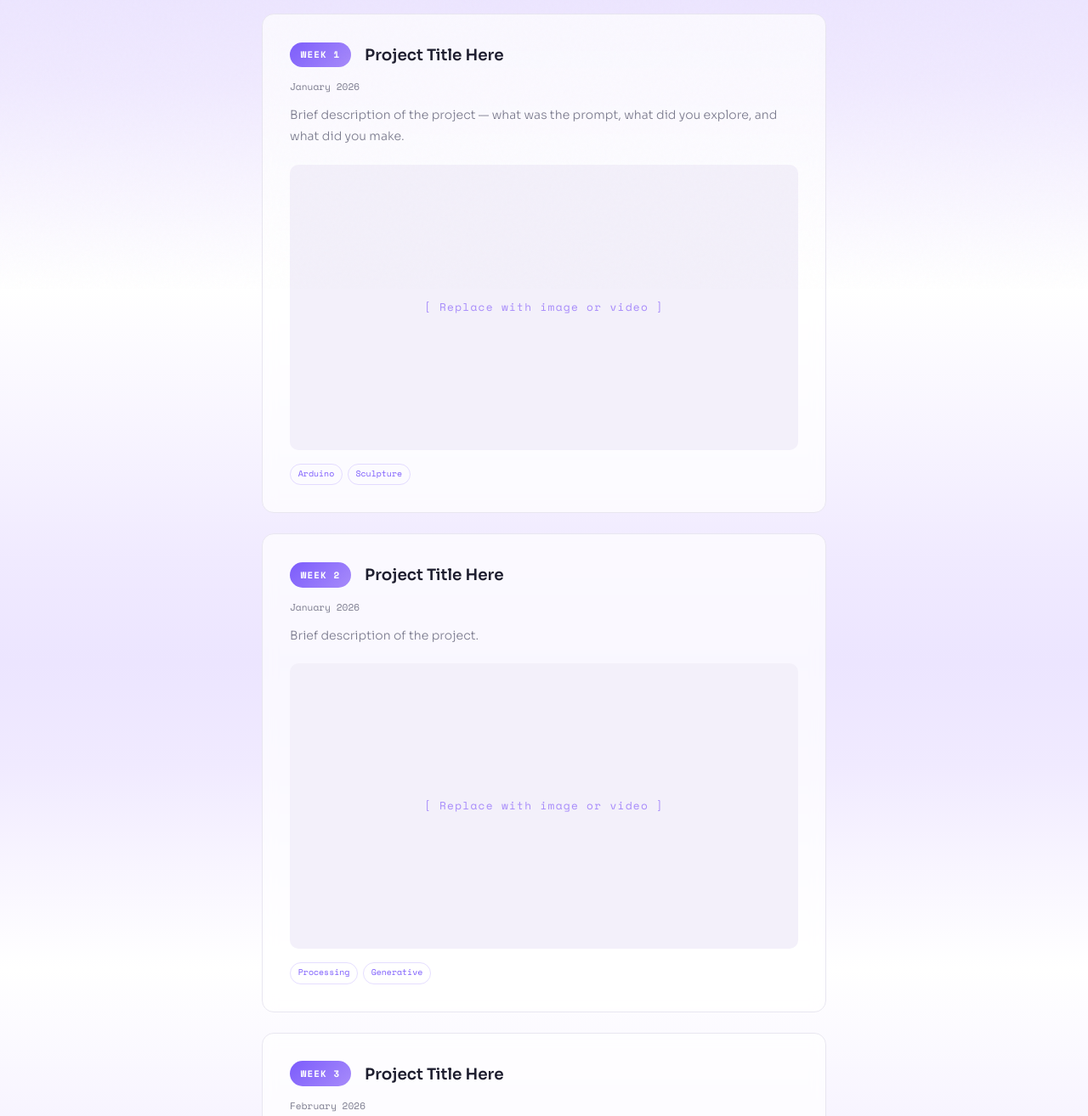
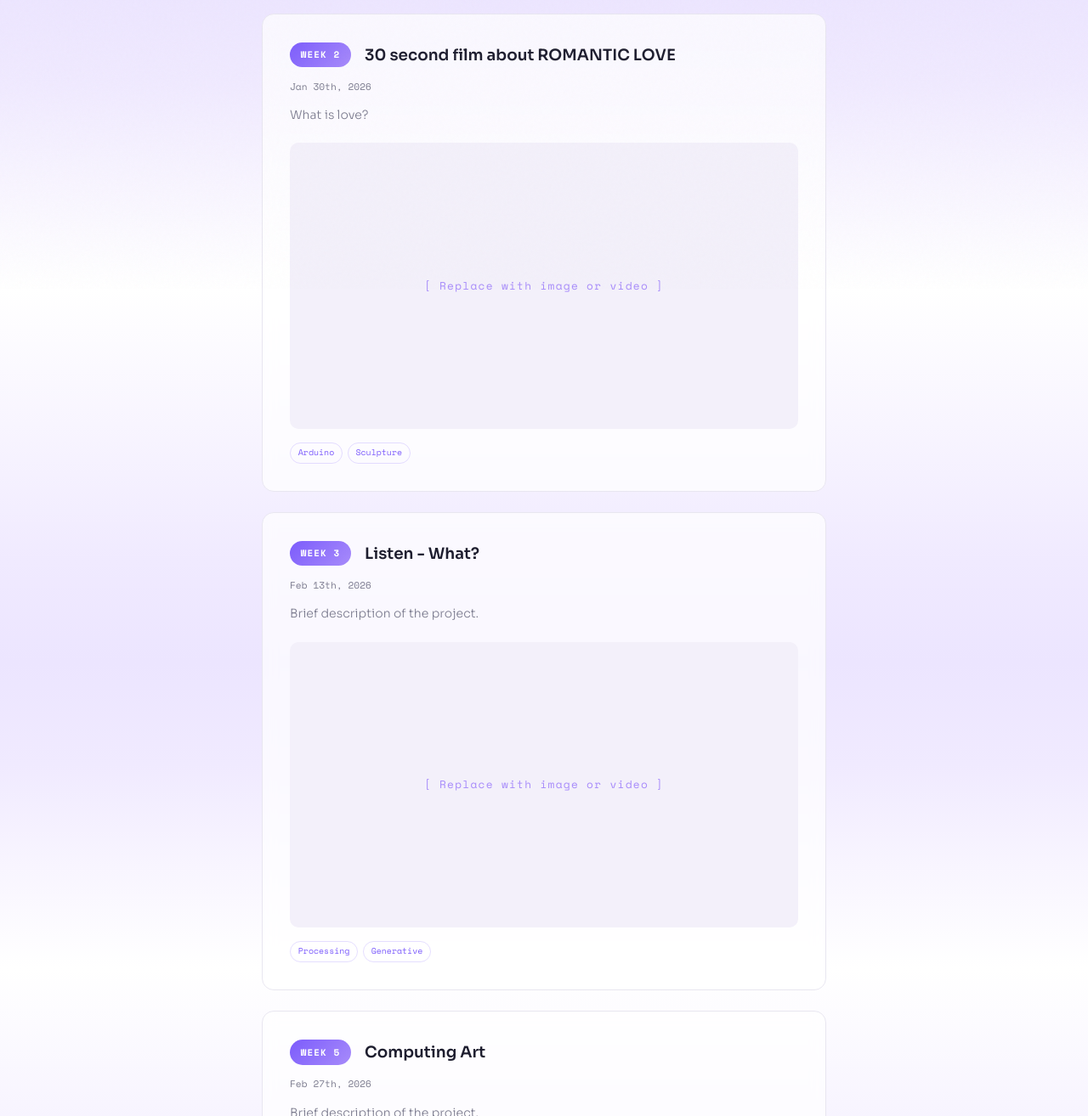
Before and after one commit to kimnaxoung/kimnaxoung.github.io, a plain HTML site: page arttech.html in a window 1280 px wide. Shown: the part 460-1774 px from the top of the page at 85% size. Drawn offline with nearby package versions, Linux system fonts and the light colour scheme.

Commit message:
Update arttech.html
Updated the Dates

```diff
--- a/arttech.html
+++ b/arttech.html
@@ -282,15 +282,15 @@
   <!-- WEEKS -->
   <div class="weeks-container">
 
-    <!-- ─── WEEK 1 ─── -->
+    <!-- ─── WEEK 2 ─── -->
     <div class="week-card fade-in">
       <div class="week-card-header">
-        <span class="week-number">Week 1</span>
-        <h3>Project Title Here</h3>
+        <span class="week-number">Week 2</span>
+        <h3>30 second film about ROMANTIC LOVE</h3>
       </div>
-      <div class="week-date">January 2026</div>
+      <div class="week-date">Jan 30th, 2026</div>
       <p class="week-description">
-        Brief description of the project — what was the prompt, what did you explore, and what did you make.
+        What is love?
       </p>
       <!-- IMAGE: replace src with your image path, e.g. images/week1.jpg -->
       <div class="week-media">
@@ -302,13 +302,13 @@
       </div>
     </div>
 
-    <!-- ─── WEEK 2 ─── -->
+    <!-- ─── WEEK 3 ─── -->
     <div class="week-card fade-in">
       <div class="week-card-header">
-        <span class="week-number">Week 2</span>
-        <h3>Project Title Here</h3>
+        <span class="week-number">Week 3</span>
+        <h3>Listen - What?</h3>
       </div>
-      <div class="week-date">January 2026</div>
+      <div class="week-date">Feb 13th, 2026</div>
       <p class="week-description">
         Brief description of the project.
       </p>
@@ -322,13 +322,13 @@
       </div>
     </div>
 
-    <!-- ─── WEEK 3 ─── -->
+    <!-- ─── WEEK 5 ─── -->
     <div class="week-card fade-in">
       <div class="week-card-header">
-        <span class="week-number">Week 3</span>
-        <h3>Project Title Here</h3>
+        <span class="week-number">Week 5</span>
+        <h3>Computing Art</h3>
       </div>
-      <div class="week-date">February 2026</div>
+      <div class="week-date">Feb 27th, 2026</div>
       <p class="week-description">
         Brief description of the project.
       </p>
@@ -347,13 +347,13 @@
       </div>
     </div>
 
-    <!-- ─── WEEK 4 ─── -->
+    <!-- ─── WEEK 6 ─── -->
     <div class="week-card fade-in">
       <div class="week-card-header">
-        <span class="week-number">Week 4</span>
-        <h3>Project Title Here</h3>
+        <span class="week-number">Week 6</span>
+        <h3>Hack</h3>
       </div>
-      <div class="week-date">February 2026</div>
+      <div class="week-date">March 6th, 2026</div>
       <p class="week-description">
         Brief description of the project.
       </p>
```
